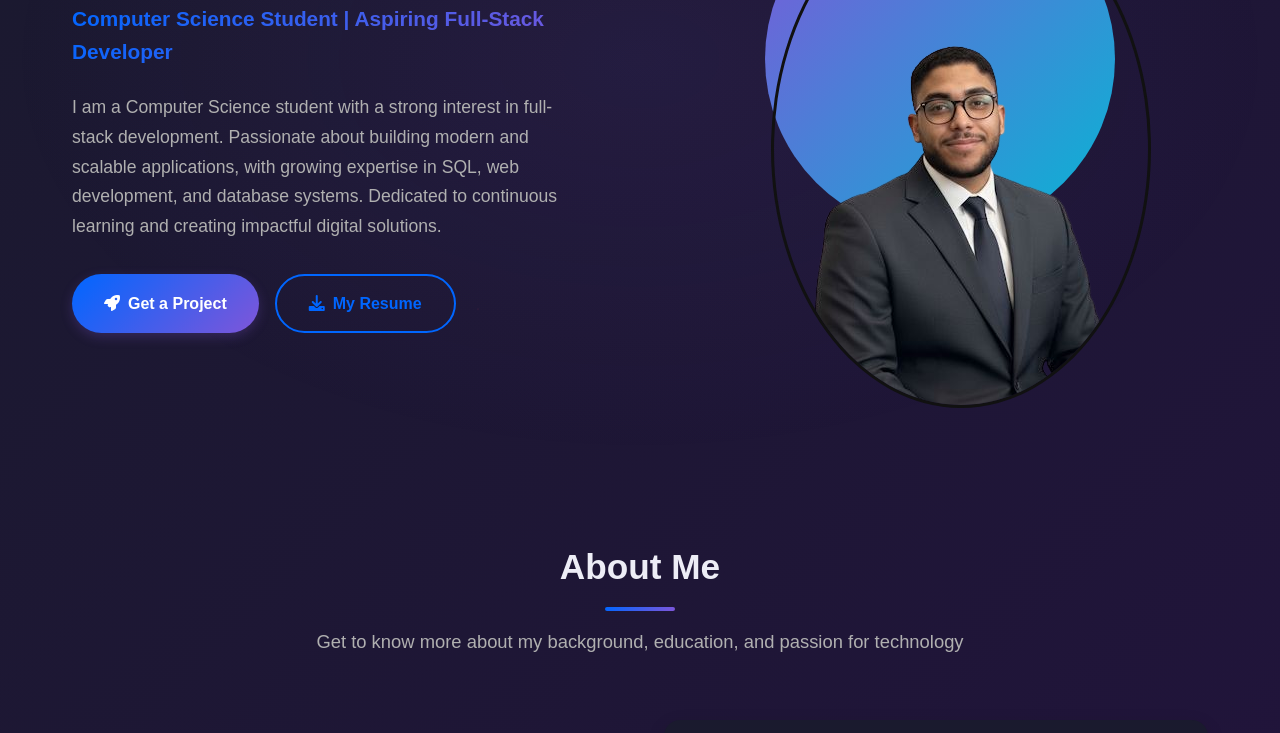
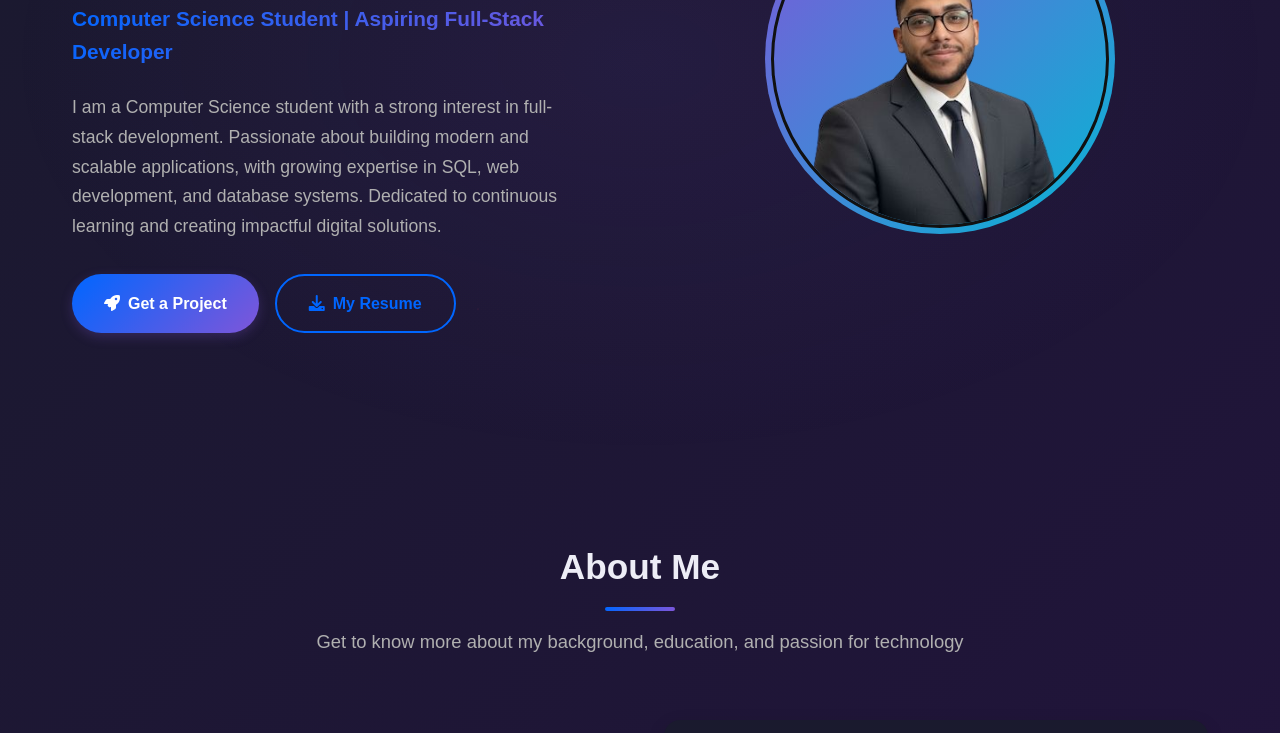
Before and after one commit to Abdelrahman8025/Portfolio, a plain HTML site: page index.html in a window 1280 px wide. Shown: the part 367-1100 px from the top of the page. Drawn offline with Linux system fonts and the light colour scheme.

Commit message:
Update index.html

```diff
--- a/index.html
+++ b/index.html
@@ -268,6 +268,10 @@ a {
   padding: 6px;
   background: linear-gradient(135deg, #7f56d9, #06b6d4);
   position: relative;
+  overflow: hidden; /* keeps image inside the circle */
+  display: flex;
+  align-items: center;
+  justify-content: center;
 }
 
 
@@ -277,8 +281,11 @@ a {
 }
 
 .profile-pic img {
+  width: 100%;   /* scale image to fit wrapper */
+  height: 100%;  /* keep it inside circle */
+  object-fit: cover; /* no stretching, fills the circle */
   border-radius: 50%;
-  border: 3px solid #111; /* inner border */
+  border: 3px solid #111;
 }
 
 /* ==== Section Styles ==== */
```
